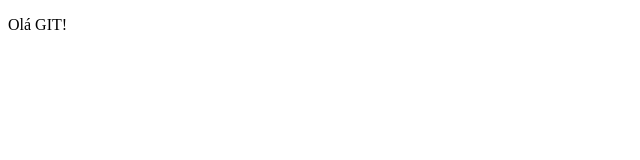
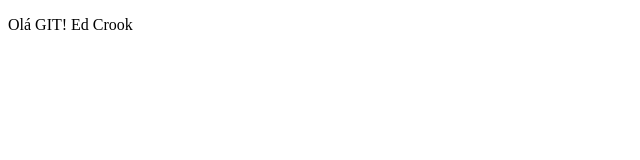
Before and after one commit to edmilsonmussunga/edfluxodigital, a plain HTML site: page index.html in a window 1280 px wide. Shown: the full height of the page, 0-640 px from the left. Drawn offline with Linux system fonts and the light colour scheme.

Commit message:
quarto commit

```diff
--- a/index.html
+++ b/index.html
@@ -7,6 +7,6 @@
      <title>Document</title>
 </head>
 <body>
-     <p>Olá GIT!</p>
+     <p>Olá GIT! Ed Crook</p>
 </body>
 </html>
```
